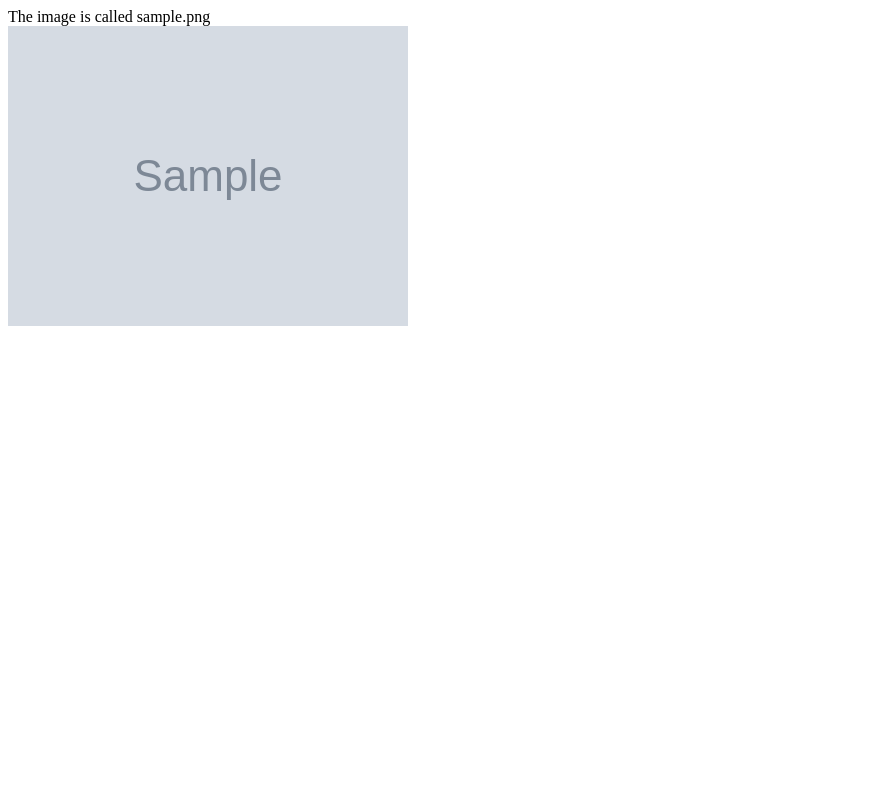
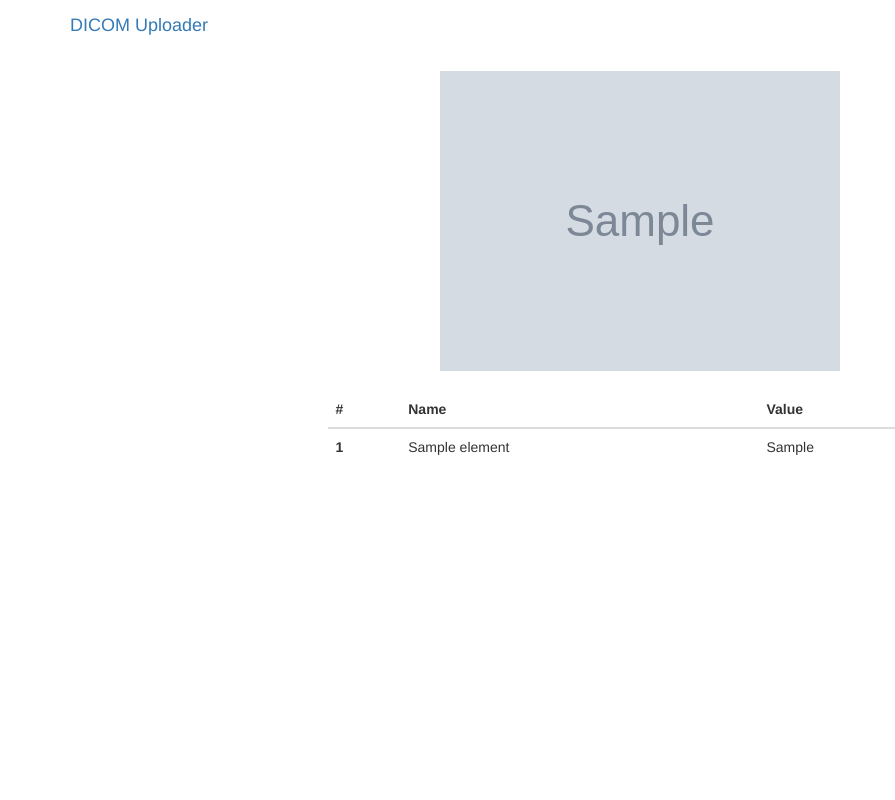
Before and after one commit to inodb/dicom-flask-uploader, a Flask app: page /photo/1 in a window 1280 px wide. Shown: the whole page, without its empty margins (0-895 px from the left). Run offline with Flask 2, Linux system fonts and the light colour scheme; tables that the repository leaves empty hold one stand-in row (values such as "Sample post"); grey boxes marked "Sample" are stand-in pictures; some libraries are stand-ins or nearby versions.

Commit message:
Add basic funcionality upload DICOM image
Add pages to navigate dicom images, upload one and a little bootstrap on the
single DICOM image page. Add a simple test to check workings of file upload.

```diff
--- a/dicom_flask_uploader/app.py
+++ b/dicom_flask_uploader/app.py
@@ -1,80 +1,54 @@
 import flask
 from flask import Flask, request, session, render_template, url_for, redirect, \
-	flash, send_from_directory
+    flash, send_from_directory
 from werkzeug.utils import secure_filename
 from flask_uploads import UploadSet, configure_uploads, UploadNotAllowed
 from flask_sqlalchemy import SQLAlchemy
+from flask_bootstrap import Bootstrap
 import os
-from models import db, Photo
+from models import db, Photo, uploaded_photos
+from views import bp
 
 
 # init app
-app = Flask(__name__)
-app.config.update({
-    'SECRET_KEY': 'dev key',
-    'USERNAME': 'admin',
-    'PASSWORD': 'default',
-	'UPLOADED_PHOTOS_DEST': '/tmp/dicom-flask-uploader',
-	'SQLALCHEMY_DATABASE_URI': 'sqlite:////tmp/test.db',
-	'SQLALCHEMY_TRACK_MODIFICATIONS': False,
-})
-app.config.from_envvar('PHOTOLOG_SETTINGS', silent=True)
-db.init_app(app)
+def create_app():
+    app = Flask(__name__)
+    app.config.update({
+        'SECRET_KEY': 'dev key',
+        'USERNAME': 'admin',
+        'PASSWORD': 'default',
+        'UPLOADED_PHOTOS_DEST': '/tmp/dicom-flask-uploader',
+        'SQLALCHEMY_DATABASE_URI': 'sqlite:////tmp/test.db',
+        'SQLALCHEMY_TRACK_MODIFICATIONS': False,
+    })
+    app.config.from_envvar('PHOTOLOG_SETTINGS', silent=True)
+    Bootstrap(app)
+    db.init_app(app)
+    configure_uploads(app, uploaded_photos)
+    # add views
+    app.register_blueprint(bp)
 
-# uploads
-uploaded_photos = UploadSet('photos', extensions=('dcm', 'jpeg'))
-configure_uploads(app, uploaded_photos)
+    @app.cli.command('initdb')
+    def init_db_command():
+        """Initialize the database."""
+        db.create_all()
 
+    @app.cli.command('cleardb')
+    def clear_db_command():
+        """Initialize the database."""
+        db.drop_all()
 
-@app.cli.command('initdb')
-def init_db_command():
-	"""Initialize the database."""
-	db.create_all()
+    @app.teardown_appcontext
+    def close_db(error):
+        """Closes the database again at the end of the request."""
+        if hasattr(flask.g, 'sqlite_db'):
+            g.sqlite_db.close()
 
-
-@app.teardown_appcontext
-def close_db(error):
-    """Closes the database again at the end of the request."""
-    if hasattr(flask.g, 'sqlite_db'):
-		g.sqlite_db.close()
-
-
-@app.route('/upload', methods=['GET', 'POST'])
-def upload():
-	if request.method == 'POST' and 'photo' in request.files:
-		filename = uploaded_photos.save(request.files['photo'])
-		user = flask.g.get('user', None)
-		rec = Photo(filename=filename)
-		db.session.add(rec)
-		db.session.commit()
-		flash("Upload success!")
-		return redirect(url_for('show', id=rec.id))
-	return render_template('upload.html')
-
-
-@app.route('/photo/<id>')
-def show(id):
-    photo = Photo.query.get(id)
-    if photo is None:
-        abort(404)
-    url = uploaded_photos.url(photo.filename)
-    return render_template('show.html', url=url, photo=photo)
-
-
-@app.route('/photos')
-def show_photos():
-	photos = Photo.query.all()
-	for photo in photos:
-		photo.url = uploaded_photos.url(photo.filename)
-	return render_template('dicom_images_list.html', photos=photos)
-
-
-@app.route('/')
-def show_dicom_images():
-    return 'Hello, World!'
+    return app
 
 
 # launch
 if __name__ == "__main__":
+    app = create_app()
     port = int(os.environ.get("PORT", 5000))
     app.run(host='0.0.0.0', port=port)
--- a/dicom_flask_uploader/models.py
+++ b/dicom_flask_uploader/models.py
@@ -1,10 +1,50 @@
 from flask_sqlalchemy import SQLAlchemy
+from flask_uploads import UploadSet
+import mudicom
 
 db = SQLAlchemy()
+uploaded_photos = UploadSet('photos', extensions=('dcm'))
+
 
 class Photo(db.Model):
-	id = db.Column(db.Integer, primary_key=True)
-	filename = db.Column(db.String(120))
+    id = db.Column(db.Integer, primary_key=True)
+    _filename = db.Column('filename', db.String(120))
+    data_elements = db.relationship('DicomDataElement', backref='photo',
+                                    lazy='dynamic')
 
-	def __init__(self, filename):
-		self.filename = filename
+    def __init__(self, filename):
+        self.filename = filename
+        self.data_elements = self._generate_data_elements(filename)
+
+    @property
+    def thumbnail_filename(self):
+        return self._filename.replace(".dcm", ".thumb.jpeg")
+
+    @property
+    def filename(self):
+        return self._filename
+
+    @filename.setter
+    def filename(self, filename):
+        self._filename = filename
+
+    @property
+    def thumbnail_url(self):
+        return uploaded_photos.url(self.thumbnail_filename)
+
+    def _generate_data_elements(self, filename):
+        mu = mudicom.load(uploaded_photos.path(filename))
+        return [DicomDataElement(e) for e in mu.find()]
+
+
+class DicomDataElement(db.Model):
+    id = db.Column(db.Integer, primary_key=True)
+    name = db.Column(db.String(200))
+    value = db.Column(db.Text())
+    dicom_id = db.Column(db.Integer, db.ForeignKey('photo.id'))
+
+    def __init__(self, data_element):
+        """Takes mudicom DataElement object or any other object with name, value
+        attributes"""
+        self.name = data_element.name
+        self.value = data_element.value
--- /dev/null
+++ b/dicom_flask_uploader/runapp.py
@@ -0,0 +1,2 @@
+from .app import create_app
+app = create_app()
--- a/dicom_flask_uploader/templates/dicom_images_list.html
+++ b/dicom_flask_uploader/templates/dicom_images_list.html
@@ -1,3 +1,3 @@
 {% for photo in photos %}
-<img src="{{ photo.url }}" /><a href="{{ url_for('show', id=photo.id) }}" >{{ photo.filename }}</a><br />
+<img src="{{ photo.thumbnail_url }}" /><a href="{{ url_for('bp.show', id=photo.id) }}" >{{ photo.filename }}</a><br />
 {% endfor %}
--- a/dicom_flask_uploader/templates/show.html
+++ b/dicom_flask_uploader/templates/show.html
@@ -1,2 +1,41 @@
-The image is called {{ photo.filename }}<br />
-<img src="{{ url }}" />
+{% extends "bootstrap/base.html" %}
+{% block title %}DICOM Flask Uploader{% endblock %}
+
+{% block navbar %}
+    <div class="navbar navbar-static-top">
+      <div class="container">
+        <button class="navbar-toggle">
+          <span class="icon-bar"></span>
+          <span class="icon-bar"></span>
+          <span class="icon-bar"></span>
+        </button>
+        <a class="navbar-brand" href="/">DICOM Uploader</a>
+      </div>
+    </div>
+{% endblock %}
+
+{% block content %}
+<div class="row">
+    <div class="col-md-6 col-md-offset-3">
+        <img class="img-responsive center-block" src="{{ photo.thumbnail_url }}" /><br />
+        <table class="table">
+            <thead>
+                <tr>
+                    <th>#</th>
+                    <th>Name</th>
+                    <th>Value</th>
+                </tr>
+            </thead>
+            <tbody>
+        {% for data_element in photo.data_elements %}
+            <tr>
+                <th scope="row">{{ loop.index }}</th>
+                <td>{{ data_element.name }}</td>
+                <td>{{ data_element.value }}</td>
+        {% endfor %}
+            </tr>
+            </tbody>
+        </table>
+    </div>
+</div>
+{% endblock %}
--- a/dicom_flask_uploader/templates/upload.html
+++ b/dicom_flask_uploader/templates/upload.html
@@ -1,4 +1,4 @@
-<form method=POST enctype=multipart/form-data action="{{ url_for('upload') }}">
+<form method=POST enctype=multipart/form-data action="{{ url_for('bp.upload') }}">
     Upload DICOM image, please<br />
     <input type=file name=photo><br />
     <input type="submit" value="Submit">
--- /dev/null
+++ b/dicom_flask_uploader/views.py
@@ -0,0 +1,43 @@
+import flask
+from flask import Blueprint
+from models import db, uploaded_photos, Photo
+from flask import request, session, render_template, url_for, redirect, \
+    flash, send_from_directory
+from dicom_handler import create_thumbnail_mudicom
+
+bp = Blueprint('bp', __name__, template_folder='templates')
+
+
+@bp.route('/upload', methods=['GET', 'POST'])
+def upload():
+    if request.method == 'POST' and 'photo' in request.files:
+        filename = uploaded_photos.save(request.files['photo'])
+        fp = uploaded_photos.path(filename)
+        thumbnail_fp = fp.replace('.dcm', '.thumb.jpeg')
+        create_thumbnail_mudicom(str(fp), str(thumbnail_fp))
+        user = flask.g.get('user', None)
+        rec = Photo(filename=filename)
+        db.session.add(rec)
+        db.session.commit()
+        flash("Upload success!")
+        return redirect(url_for('bp.show', id=rec.id))
+    return render_template('upload.html')
+
+
+@bp.route('/photo/<id>')
+def show(id):
+    photo = Photo.query.get(id)
+    if photo is None:
+        abort(404)
+    return render_template('show.html', photo=photo)
+
+
+@bp.route('/photos')
+def show_photos():
+    photos = Photo.query.all()
+    return render_template('dicom_images_list.html', photos=photos)
+
+
+@bp.route('/')
+def show_dicom_images():
+    return 'Hello, World!'
```
Also changed, not shown: tests/test_app.py (added, +34 -0 lines).
